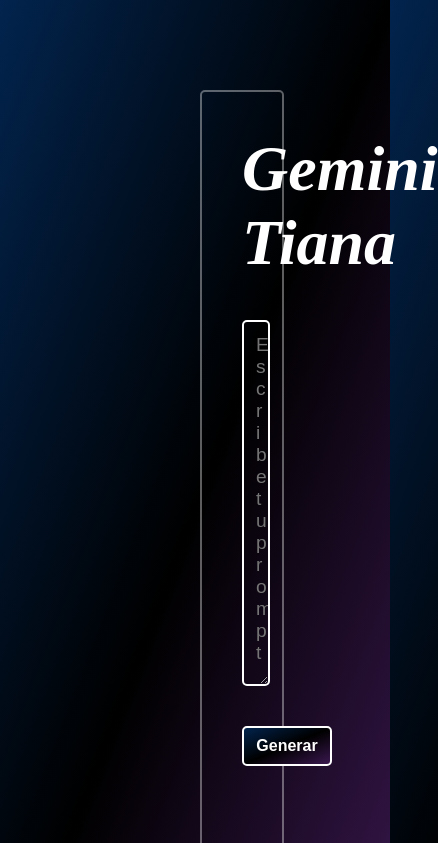
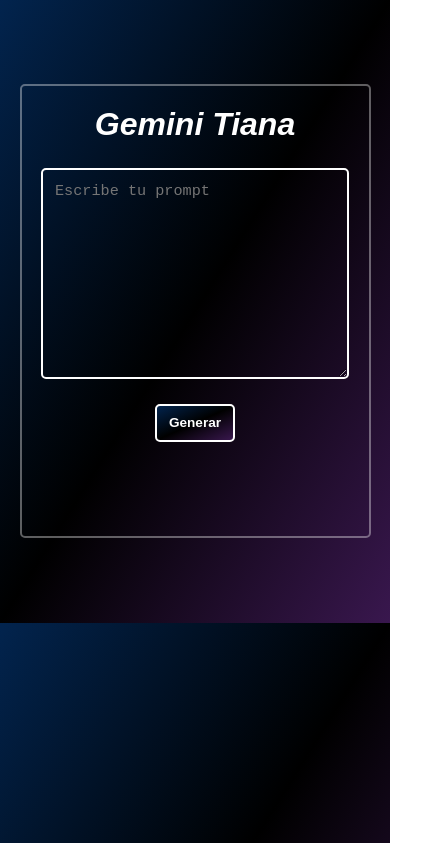
Before and after one commit to Yulian4/Implementacion-IA, a website: page public/index.html in a window 390 px wide. Shown: the top 843 px of the page, 438 px wide, since content can reach past the window. Drawn offline with Linux system fonts and the light colour scheme.

Commit message:
cambios en esilos

```diff
--- a/public/styles.css
+++ b/public/styles.css
@@ -1,56 +1,114 @@
-*{
-  margin: auto;
+* {
+  margin: 0;
   padding: 0;
+  box-sizing: border-box;
+}
 
+body {
+  background: linear-gradient(to bottom right, rgba(2,36,78,255), black, #39174e);
+  font-family: Arial, Helvetica, sans-serif;
 }
-body{
-  background: linear-gradient(to bottom right, rgba(2,36,78,255),black ,#39174e);
-}
-section{
+
+section {
   display: flex;
   flex-direction: column;
   align-items: center;
-  border:2px solid rgba(255, 255, 255, 0.363);
+  border: 2px solid rgba(255, 255, 255, 0.363);
   border-radius: 5px;
-  padding: 40px;
-  gap: 40px;
-  margin: 90px 200px;
+  padding: 5vw;
+  gap: 30px;
+  margin: 10vh auto;
+  width: 90%;
+  max-width: 800px;
+}
 
-}
-textarea{
+textarea {
   background-color: transparent;
   color: white;
   border: 2px solid white;
   border-radius: 5px;
-  width: 50%;
+  width: 100%;
   height: 40vh;
-  font-size: 1.2rem;
-  font-family: Arial, Helvetica, sans-serif;
+  font-size: 1.1rem;
   padding: 12px;
+  resize: vertical;
 }
-h1{
+
+h1 {
   color: white;
-  font-size: 4rem;
-    font-style: italic;
+  font-size: 3rem;
+  font-style: italic;
+  text-align: center;
 }
-button{
+
+button {
   color: white;
   border: 2px solid white;
   border-radius: 5px;
   cursor: pointer;
-  width: 90px;
-  height: 40px;
+  width: 100px;
+  height: 45px;
   font-weight: bold;
   font-size: 1rem;
-  background: linear-gradient(to bottom right, rgba(2,36,78,255),black ,#39174e);
-}
-p{
-  color: white;
-  font-size: 1.2rem;
-  font-family: Arial, Helvetica, sans-serif;
+  background: linear-gradient(to bottom right, rgba(2,36,78,255), black, #39174e);
 }
 
-h2{
+p {
+  color: white;
+  font-size: 1.1rem;
+  text-align: center;
+}
+
+h2 {
   color: white;
   display: none;
+  text-align: center;
 }
+
+
+@media (max-width: 768px) {
+  section {
+    padding: 5vw;
+    gap: 25px;
+  }
+
+  h1 {
+    font-size: 2.5rem;
+  }
+
+  textarea {
+    font-size: 1rem;
+    height: 30vh;
+  }
+
+  button {
+    width: 90px;
+    height: 40px;
+    font-size: 0.9rem;
+  }
+
+  p {
+    font-size: 1rem;
+  }
+}
+
+@media (max-width: 480px) {
+  h1 {
+    font-size: 2rem;
+  }
+
+  textarea {
+    font-size: 0.95rem;
+    height: 25vh;
+  }
+
+  button {
+    width: 80px;
+    height: 38px;
+    font-size: 0.85rem;
+  }
+
+  p {
+    font-size: 0.95rem;
+  }
+}
```
